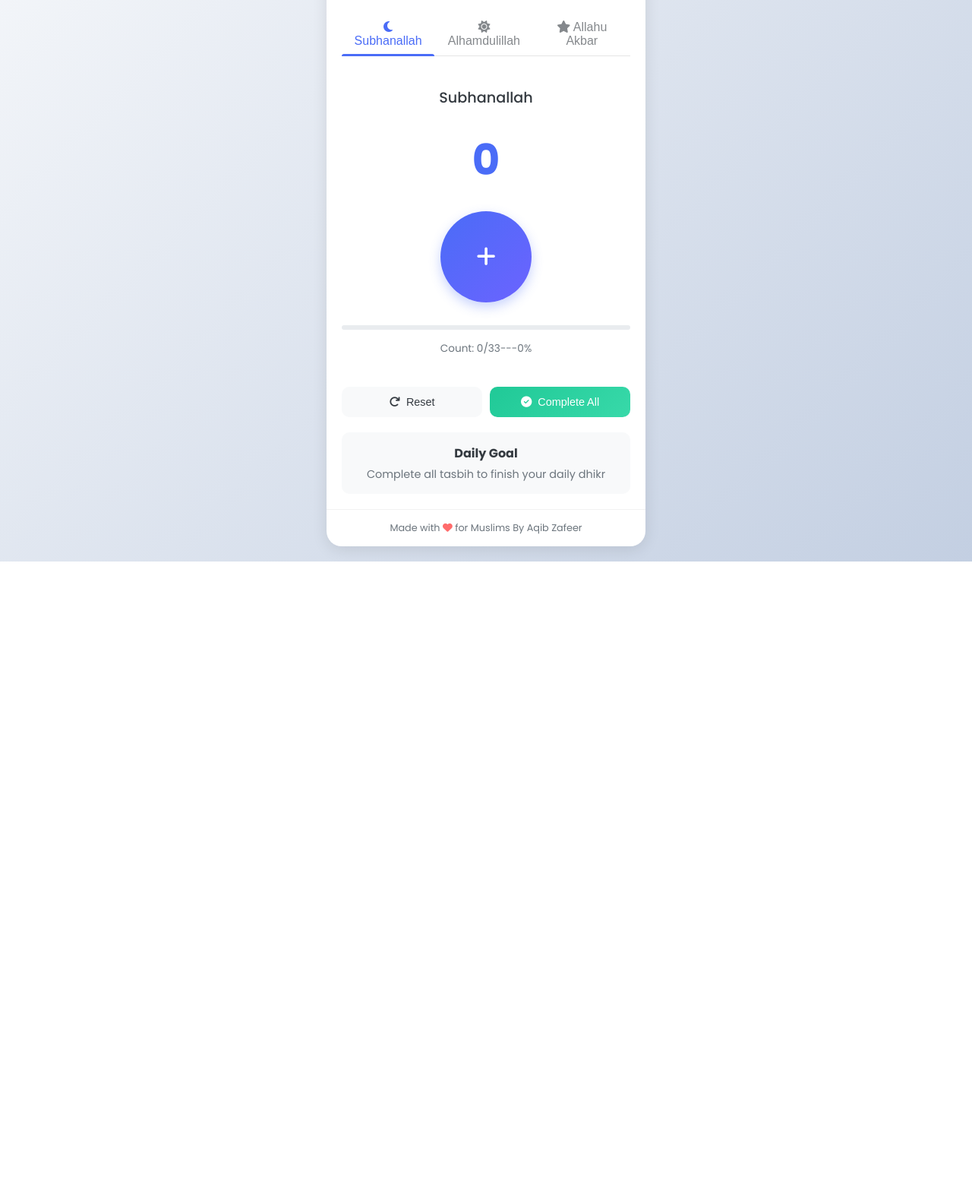
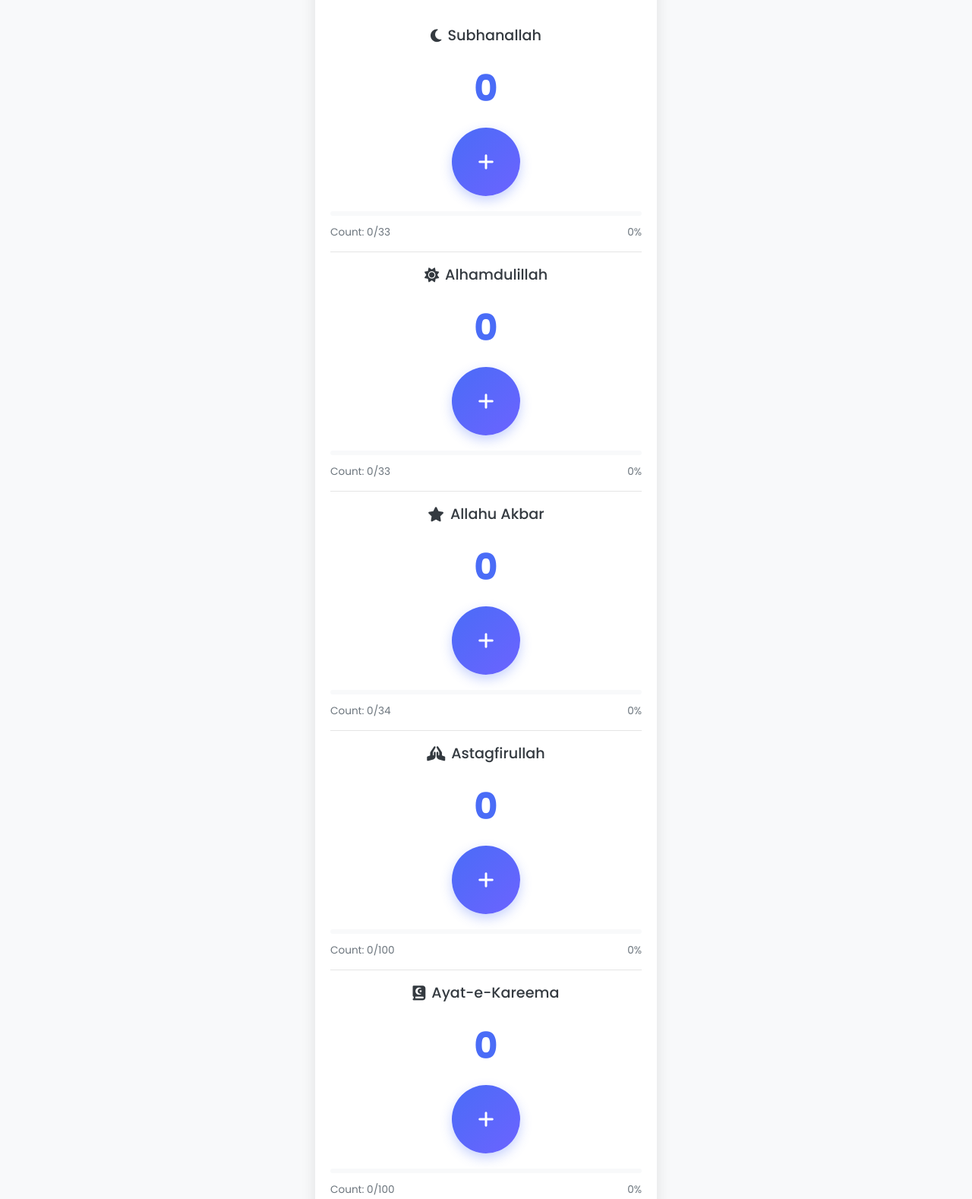
Before and after one commit to aqibzafeer/counter-js, a plain HTML site: page index.html in a window 1280 px wide. Shown: the part 124-1702 px from the top of the page at 76% size. Before the commit the page ends 863 px from the top, so only its background shows below. Drawn offline with Linux system fonts and the light colour scheme.

Commit message:
Update index.html

```diff
--- a/index.html
+++ b/index.html
@@ -16,6 +16,25 @@
       --dark: #343a40;
       --shadow: 0 4px 20px rgba(0, 0, 0, 0.1);
       --transition: all 0.3s ease;
+
+      /* Light mode colors */
+      --bg-color: #f8f9fa;
+      --card-color: #ffffff;
+      --text-color: #343a40;
+      --border-color: rgba(0, 0, 0, 0.1);
+      --secondary-text: #6c757d;
+      --button-bg: #f8f9fa;
+      --button-hover: #e9ecef;
+    }
+
+    .dark-mode {
+      --bg-color: #121212;
+      --card-color: #1e1e1e;
+      --text-color: #f8f9fa;
+      --border-color: rgba(255, 255, 255, 0.1);
+      --secondary-text: #adb5bd;
+      --button-bg: #2d2d2d;
+      --button-hover: #3d3d3d;
     }
 
     * {
@@ -26,23 +45,25 @@
 
     body {
       font-family: 'Poppins', sans-serif;
-      background: linear-gradient(135deg, #f5f7fa 0%, #c3cfe2 100%);
+      background: var(--bg-color);
       min-height: 100vh;
       display: flex;
       justify-content: center;
       align-items: center;
       padding: 20px;
-      color: var(--dark);
+      color: var(--text-color);
+      transition: background-color 0.3s ease, color 0.3s ease;
     }
 
     .app-container {
       width: 100%;
-      max-width: 420px;
-      background: white;
+      max-width: 450px;
+      background: var(--card-color);
       border-radius: 20px;
       box-shadow: var(--shadow);
       overflow: hidden;
       position: relative;
+      transition: background-color 0.3s ease;
     }
 
     .app-header {
@@ -68,65 +89,33 @@
       padding: 20px;
     }
 
-    .tasbih-tabs {
+    .tasbih-block {
       display: flex;
-      justify-content: space-around;
-      margin-bottom: 20px;
-      border-bottom: 1px solid rgba(0, 0, 0, 0.1);
+      flex-direction: column;
+      align-items: center;
+      padding: 15px 0;
+      border-bottom: 1px solid var(--border-color);
     }
 
-    .tab-btn {
-      padding: 10px 15px;
-      background: none;
-      border: none;
-      font-size: 1rem;
-      font-weight: 500;
-      color: var(--dark);
-      opacity: 0.6;
-      cursor: pointer;
-      position: relative;
-      transition: var(--transition);
-    }
-
-    .tab-btn.active {
-      opacity: 1;
-      color: var(--primary);
-    }
-
-    .tab-btn.active::after {
-      content: '';
-      position: absolute;
-      bottom: -1px;
-      left: 0;
-      width: 100%;
-      height: 3px;
-      background: var(--primary);
-      border-radius: 3px 3px 0 0;
-    }
-
-    .tasbih-block {
-      display: none;
-      flex-direction: column;
-      align-items: center;
-      padding: 20px 0;
-      animation: fadeIn 0.5s ease;
-    }
-
-    .tasbih-block.active {
-      display: flex;
+    .tasbih-block:last-child {
+      border-bottom: none;
     }
 
     .tasbih-label {
       font-size: 1.2rem;
       font-weight: 500;
       margin-bottom: 10px;
-      color: var(--dark);
+      color: var(--text-color);
+      text-align: center;
+      display: flex;
+      align-items: center;
+      gap: 8px;
     }
 
     .tasbih-count {
-      font-size: 3.5rem;
+      font-size: 3rem;
       font-weight: 700;
-      margin: 15px 0;
+      margin: 10px 0;
       color: var(--primary);
       transition: var(--transition);
     }
@@ -137,12 +126,12 @@
     }
 
     .increment-btn {
-      width: 120px;
-      height: 120px;
+      width: 90px;
+      height: 90px;
       border-radius: 50%;
       background: linear-gradient(135deg, var(--primary), var(--secondary));
       color: white;
-      font-size: 1.8rem;
+      font-size: 1.5rem;
       font-weight: bold;
       border: none;
       cursor: pointer;
@@ -151,7 +140,7 @@
       display: flex;
       justify-content: center;
       align-items: center;
-      margin: 10px 0;
+      margin: 5px 0;
     }
 
     .increment-btn:hover {
@@ -186,12 +175,12 @@
     }
 
     .reset-btn {
-      background: #f8f9fa;
-      color: var(--dark);
+      background: var(--button-bg);
+      color: var(--text-color);
     }
 
     .reset-btn:hover {
-      background: #e9ecef;
+      background: var(--button-hover);
     }
 
     .complete-btn {
@@ -207,9 +196,9 @@
     .progress-container {
       width: 100%;
       height: 6px;
-      background: #e9ecef;
+      background: var(--button-bg);
       border-radius: 3px;
-      margin-top: 20px;
+      margin-top: 15px;
       overflow: hidden;
     }
 
@@ -223,35 +212,58 @@
     .stats-container {
       display: flex;
       justify-content: space-between;
-      margin-top: 15px;
+      margin-top: 12px;
       font-size: 0.85rem;
-      color: #6c757d;
+      color: var(--secondary-text);
+      width: 100%;
     }
 
     .daily-goal {
       text-align: center;
       margin-top: 20px;
       padding: 15px;
-      background: #f8f9fa;
+      background: var(--button-bg);
       border-radius: 10px;
     }
 
     .daily-goal h3 {
       font-size: 1rem;
       margin-bottom: 5px;
+      color: var(--text-color);
     }
 
     .daily-goal p {
       font-size: 0.9rem;
-      color: #6c757d;
+      color: var(--secondary-text);
     }
 
     .app-footer {
       padding: 15px;
       text-align: center;
       font-size: 0.8rem;
-      color: #6c757d;
-      border-top: 1px solid rgba(0, 0, 0, 0.05);
+      color: var(--secondary-text);
+      border-top: 1px solid var(--border-color);
+    }
+
+    .theme-toggle {
+      position: absolute;
+      top: 20px;
+      right: 20px;
+      background: rgba(255, 255, 255, 0.2);
+      border: none;
+      width: 36px;
+      height: 36px;
+      border-radius: 50%;
+      color: white;
+      cursor: pointer;
+      transition: var(--transition);
+      display: flex;
+      justify-content: center;
+      align-items: center;
+    }
+
+    .theme-toggle:hover {
+      background: rgba(255, 255, 255, 0.3);
     }
 
     @keyframes fadeIn {
@@ -284,50 +296,21 @@
       }
 
       .increment-btn {
-        width: 100px;
-        height: 100px;
-        font-size: 1.5rem;
+        width: 80px;
+        height: 80px;
+        font-size: 1.3rem;
       }
 
       .tasbih-count {
-        font-size: 3rem;
+        font-size: 2.5rem;
       }
 
       .action-buttons {
         flex-direction: column;
       }
-    }
 
-    /* Dark mode */
-    @media (prefers-color-scheme: dark) {
-      body {
-        background: linear-gradient(135deg, #121212, #1e1e1e);
-      }
-
-      .app-container {
-        background: #2d2d2d;
-        color: #f8f9fa;
-      }
-
-      .tasbih-label, .tasbih-count {
-        color: #f8f9fa;
-      }
-
-      .reset-btn {
-        background: #3d3d3d;
-        color: #f8f9fa;
-      }
-
-      .reset-btn:hover {
-        background: #4d4d4d;
-      }
-
-      .daily-goal {
-        background: #3d3d3d;
-      }
-
-      .app-footer {
-        border-top: 1px solid rgba(255, 255, 255, 0.05);
+      .tasbih-label {
+        font-size: 1.1rem;
       }
     }
   </style>
@@ -335,77 +318,107 @@
 <body>
   <div class="app-container">
     <div class="app-header">
+      <button class="theme-toggle" id="themeToggle">
+        <i class="fas fa-moon"></i>
+      </button>
       <h1 class="app-title">Daily Tasbih Counter</h1>
       <p class="app-subtitle">Count your daily dhikr with ease</p>
     </div>
 
     <div class="counter-container">
-      <div class="tasbih-tabs">
-        <button class="tab-btn active" data-tab="subhanallah">
+      <!-- Subhanallah Counter -->
+      <div class="tasbih-block">
+        <div class="tasbih-label">
           <i class="fas fa-moon"></i> Subhanallah
-        </button>
-        <button class="tab-btn" data-tab="alhamdulillah">
-          <i class="fas fa-sun"></i> Alhamdulillah
-        </button>
-        <button class="tab-btn" data-tab="allahuakbar">
-          <i class="fas fa-star"></i> Allahu Akbar
-        </button>
-      </div>
-
-      <div id="subhanallahBlock" class="tasbih-block active">
-        <div class="tasbih-label">Subhanallah</div>
+        </div>
         <div id="subhanallahCount" class="tasbih-count">0</div>
         <button class="increment-btn" data-counter="subhanallah">
           <i class="fas fa-plus"></i>
         </button>
-
         <div class="progress-container">
           <div id="subhanallahProgress" class="progress-bar" style="width: 0%"></div>
         </div>
-
         <div class="stats-container">
-          <span>Count: <span id="subhanallahCurrent">0</span>/33</span>---
+          <span>Count: <span id="subhanallahCurrent">0</span>/33</span>
           <span id="subhanallahPercentage">0%</span>
         </div>
       </div>
 
-      <div id="alhamdulillahBlock" class="tasbih-block">
-        <div class="tasbih-label">Alhamdulillah</div>
+      <!-- Alhamdulillah Counter -->
+      <div class="tasbih-block">
+        <div class="tasbih-label">
+          <i class="fas fa-sun"></i> Alhamdulillah
+        </div>
         <div id="alhamdulillahCount" class="tasbih-count">0</div>
         <button class="increment-btn" data-counter="alhamdulillah">
           <i class="fas fa-plus"></i>
         </button>
-
         <div class="progress-container">
           <div id="alhamdulillahProgress" class="progress-bar" style="width: 0%"></div>
         </div>
-
         <div class="stats-container">
-          <span>Count: <span id="alhamdulillahCurrent">0</span>/33</span>---
+          <span>Count: <span id="alhamdulillahCurrent">0</span>/33</span>
           <span id="alhamdulillahPercentage">0%</span>
         </div>
       </div>
 
-      <div id="allahuakbarBlock" class="tasbih-block">
-        <div class="tasbih-label">Allahu Akbar</div>
+      <!-- Allahu Akbar Counter -->
+      <div class="tasbih-block">
+        <div class="tasbih-label">
+          <i class="fas fa-star"></i> Allahu Akbar
+        </div>
         <div id="allahuakbarCount" class="tasbih-count">0</div>
         <button class="increment-btn" data-counter="allahuakbar">
           <i class="fas fa-plus"></i>
         </button>
-
         <div class="progress-container">
           <div id="allahuakbarProgress" class="progress-bar" style="width: 0%"></div>
         </div>
+        <div class="stats-container">
+          <span>Count: <span id="allahuakbarCurrent">0</span>/34</span>
+          <span id="allahuakbarPercentage">0%</span>
+        </div>
+      </div>
 
+      <!-- Astagfirullah Counter -->
+      <div class="tasbih-block">
+        <div class="tasbih-label">
+          <i class="fas fa-hands-praying"></i> Astagfirullah
+        </div>
+        <div id="astagfirullahCount" class="tasbih-count">0</div>
+        <button class="increment-btn" data-counter="astagfirullah">
+          <i class="fas fa-plus"></i>
+        </button>
+        <div class="progress-container">
+          <div id="astagfirullahProgress" class="progress-bar" style="width: 0%"></div>
+        </div>
         <div class="stats-container">
-          <span>Count: <span id="allahuakbarCurrent">0</span>/34</span>---
-          <span id="allahuakbarPercentage">0%</span>
+          <span>Count: <span id="astagfirullahCurrent">0</span>/100</span>
+          <span id="astagfirullahPercentage">0%</span>
+        </div>
+      </div>
+
+      <!-- Ayat-e-Kareema Counter -->
+      <div class="tasbih-block">
+        <div class="tasbih-label">
+          <i class="fas fa-quran"></i> Ayat-e-Kareema
+        </div>
+        <div id="ayatCount" class="tasbih-count">0</div>
+        <button class="increment-btn" data-counter="ayat">
+          <i class="fas fa-plus"></i>
+        </button>
+        <div class="progress-container">
+          <div id="ayatProgress" class="progress-bar" style="width: 0%"></div>
+        </div>
+        <div class="stats-container">
+          <span>Count: <span id="ayatCurrent">0</span>/100</span>
+          <span id="ayatPercentage">0%</span>
         </div>
       </div>
 
       <div class="action-buttons">
         <button class="action-btn reset-btn" id="resetBtn">
-          <i class="fas fa-redo"></i> Reset
+          <i class="fas fa-redo"></i> Reset All
         </button>
         <button class="action-btn complete-btn" id="completeBtn">
           <i class="fas fa-check-circle"></i> Complete All
@@ -419,7 +432,7 @@
     </div>
 
     <div class="app-footer">
-      Made with <i class="fas fa-heart" style="color: var(--accent)"></i> for Muslims By Aqib Zafeer
+      Made with <i class="fas fa-heart" style="color: var(--accent)"></i> for Muslims by Aqib Zafeer
     </div>
   </div>
 
@@ -429,28 +442,27 @@
       counters: {
         subhanallah: 0,
         alhamdulillah: 0,
-        allahuakbar: 0
+        allahuakbar: 0,
+        astagfirullah: 0,
+        ayat: 0
       },
       goals: {
         subhanallah: 33,
         alhamdulillah: 33,
-        allahuakbar: 34
+        allahuakbar: 34,
+        astagfirullah: 100,
+        ayat: 100
       },
-      currentTab: 'subhanallah',
-      supportsVibration: 'vibrate' in navigator
-    };
-
-    // DOM elements
-    const elements = {
-      tabs: document.querySelectorAll('.tab-btn'),
-      blocks: document.querySelectorAll('.tasbih-block'),
-      incrementBtns: document.querySelectorAll('.increment-btn'),
-      resetBtn: document.getElementById('resetBtn'),
-      completeBtn: document.getElementById('completeBtn')
+      supportsVibration: 'vibrate' in navigator,
+      darkMode: localStorage.getItem('darkMode') === 'true' ||
+               (window.matchMedia && window.matchMedia('(prefers-color-scheme: dark)').matches)
     };
 
     // Initialize the app
     function init() {
+      // Set initial theme
+      setTheme(state.darkMode);
+
       // Load saved counters from localStorage
       loadCounters();
 
@@ -461,11 +473,32 @@
       updateAllUI();
     }
 
+    // Set theme (dark/light)
+    function setTheme(isDark) {
+      state.darkMode = isDark;
+      localStorage.setItem('darkMode', isDark);
+
+      if (isDark) {
+        document.body.classList.add('dark-mode');
+        document.getElementById('themeToggle').innerHTML = '<i class="fas fa-sun"></i>';
+      } else {
+        document.body.classList.remove('dark-mode');
+        document.getElementById('themeToggle').innerHTML = '<i class="fas fa-moon"></i>';
+      }
+    }
+
+    // Toggle theme
+    function toggleTheme() {
+      setTheme(!state.darkMode);
+    }
+
     // Load counters from localStorage
     function loadCounters() {
       const saved = localStorage.getItem('tasbihCounters');
       if (saved) {
-        state.counters = JSON.parse(saved);
+        const parsed = JSON.parse(saved);
+        // Merge with defaults to ensure all counters exist
+        state.counters = {...state.counters, ...parsed};
       }
     }
 
@@ -476,36 +509,19 @@
 
     // Set up all event listeners
     function setupEventListeners() {
-      // Tab switching
-      elements.tabs.forEach(tab => {
-        tab.addEventListener('click', () => switchTab(tab.dataset.tab));
-      });
-
       // Increment buttons
-      elements.incrementBtns.forEach(btn => {
+      document.querySelectorAll('.increment-btn').forEach(btn => {
         btn.addEventListener('click', () => increment(btn.dataset.counter));
       });
 
       // Reset button
-      elements.resetBtn.addEventListener('click', resetAll);
+      document.getElementById('resetBtn').addEventListener('click', resetAll);
 
       // Complete all button
-      elements.completeBtn.addEventListener('click', completeAll);
-    }
+      document.getElementById('completeBtn').addEventListener('click', completeAll);
 
-    // Switch between tabs
-    function switchTab(tabName) {
-      state.currentTab = tabName;
-
-      // Update active tab UI
-      elements.tabs.forEach(tab => {
-        tab.classList.toggle('active', tab.dataset.tab === tabName);
-      });
-
-      // Show the correct block
-      elements.blocks.forEach(block => {
-        block.classList.toggle('active', block.id === `${tabName}Block`);
-      });
+      // Theme toggle
+      document.getElementById('themeToggle').addEventListener('click', toggleTheme);
     }
 
     // Increment a counter
```
